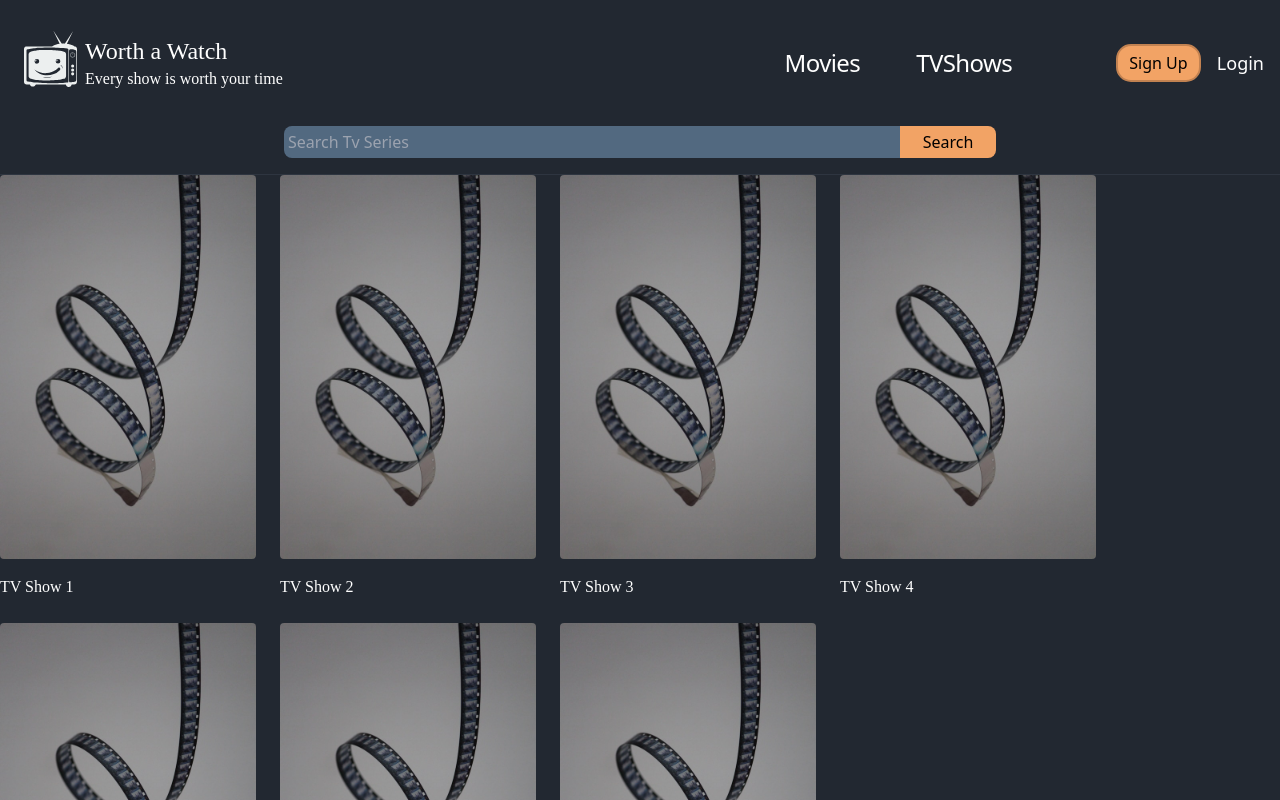
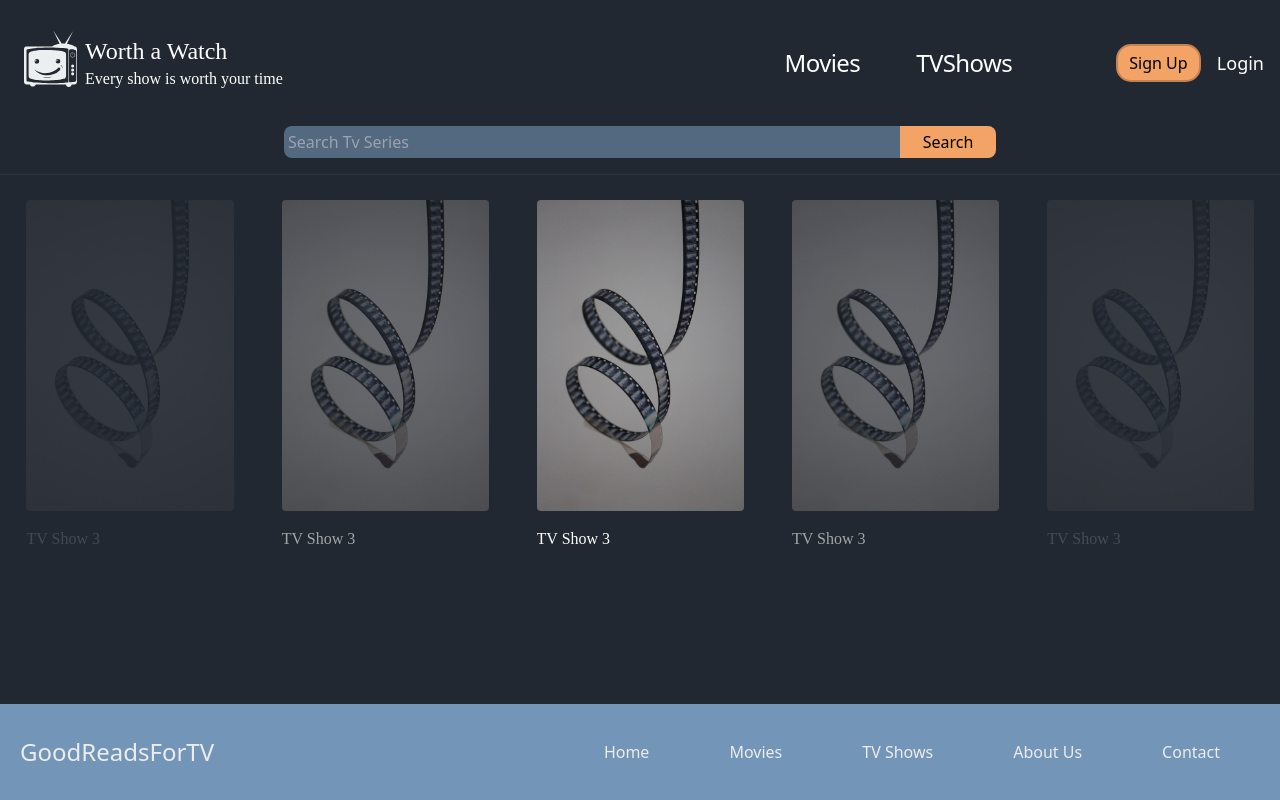
Before and after one commit to Dunder-Mifflin-Devs/GoodReadsForTV, a React (Vite) app in the folder good-reads-for-tv/: page / in a window 1280 px wide. Shown: the top 800 px of the page. Built offline with nearby package versions, Linux system fonts and the light colour scheme.

Commit message:
Create carousel and impliment into the dashboard

```diff
--- a/good-reads-for-tv/babel.config.json
+++ /dev/null
@@ -1,3 +0,0 @@
-{
-    "presets": ["@babel/preset-env"]
-  }
--- a/good-reads-for-tv/package.json
+++ b/good-reads-for-tv/package.json
@@ -13,6 +13,7 @@
   },
   "dependencies": {
     "axios": "^1.5.1",
+    "embla-carousel-react": "^8.0.0-rc14",
     "react": "^18.2.0",
     "react-dom": "^18.2.0",
     "react-icons": "^4.11.0",
--- /dev/null
+++ b/good-reads-for-tv/src/assets/javascript/imageByIndex.js
@@ -0,0 +1,12 @@
+import image1 from '../images/featurePlaceholder.jpg'
+import image2 from '../images/featurePlaceholder.jpg'
+import image3 from '../images/featurePlaceholder.jpg'
+import image4 from '../images/featurePlaceholder.jpg'
+
+// Used for Carousel
+
+export const images = [image1, image2, image3, image4]
+
+const imageByIndex = (index) => images[index % images.length]
+
+export default imageByIndex
--- /dev/null
+++ b/good-reads-for-tv/src/assets/styles/embla.css
@@ -0,0 +1,59 @@
+.embla {
+  --slide-spacing: 3rem;
+  --slide-size: 20%;
+  --slide-height: 19rem;
+  padding: 1.6rem;
+}
+.embla__viewport {
+  overflow: hidden;
+}
+.embla__container {
+  backface-visibility: hidden;
+  display: flex;
+  touch-action: pan-y;
+  margin-left: calc(var(--slide-spacing) * -1);
+}
+.embla__slide {
+  flex: 0 0 var(--slide-size);
+  min-width: 0;
+  padding-left: var(--slide-spacing);
+  position: relative;
+}
+.embla__slide__img {
+  display: block;
+  height: var(--slide-height);
+  width: 100%;
+  object-fit: cover;
+}
+.embla__slide__number {
+  width: 4.6rem;
+  height: 4.6rem;
+  z-index: 1;
+  position: absolute;
+  top: 0.6rem;
+  right: 0.6rem;
+  border-radius: 50%;
+  background-color: rgba(var(--background-site-rgb-value), 0.85);
+  line-height: 4.6rem;
+  font-weight: 900;
+  text-align: center;
+  pointer-events: none;
+}
+.embla__slide__number > span {
+  color: var(--brand-primary);
+  background-image: linear-gradient(
+    45deg,
+    var(--brand-primary),
+    var(--brand-secondary)
+  );
+  background-clip: text;
+  -webkit-background-clip: text;
+  -webkit-text-fill-color: transparent;
+  font-size: 1.6rem;
+  display: block;
+  position: absolute;
+  top: 0;
+  left: 0;
+  right: 0;
+  bottom: 0;
+}
--- /dev/null
+++ b/good-reads-for-tv/src/assets/styles/emblaCarousel.css
@@ -0,0 +1,10 @@
+.embla {
+  overflow: hidden;
+}
+.embla__container {
+  display: flex;
+}
+.embla__slide {
+  flex: 0 0 100%;
+  min-width: 0;
+}
--- /dev/null
+++ b/good-reads-for-tv/src/components/common/Carousel.jsx
@@ -0,0 +1,79 @@
+import React, {useCallback, useEffect, useState} from 'react';
+import useEmblaCarousel from 'embla-carousel-react';
+import {flushSync} from 'react-dom';
+import imageByIndex from '../../assets/javascript/imageByIndex';
+import '../../assets/styles/embla.css';
+import Feature from './Feature';
+import { NavLink } from 'react-router-dom';
+
+const TWEEN_FACTOR = 4.2;
+
+const numberWithinRange = (number, min, max) => Math.min(Math.max(number, min), max);
+
+const Carousel = props => {
+  const {slides, options} = props;
+  const [emblaRef, emblaApi] = useEmblaCarousel(options);
+  const [tweenValues, setTweenValues] = useState([]);
+
+  const onScroll = useCallback(() => {
+    if (!emblaApi) return;
+
+    const engine = emblaApi.internalEngine();
+    const scrollProgress = emblaApi.scrollProgress();
+
+    const styles = emblaApi.scrollSnapList().map((scrollSnap, index) => {
+      let diffToTarget = scrollSnap - scrollProgress;
+
+      if (engine.options.loop) {
+        engine.slideLooper.loopPoints.forEach(loopItem => {
+          const target = loopItem.target();
+          if (index === loopItem.index && target !== 0) {
+            const sign = Math.sign(target);
+            if (sign === -1) diffToTarget = scrollSnap - (1 + scrollProgress);
+            if (sign === 1) diffToTarget = scrollSnap + (1 - scrollProgress);
+          }
+        });
+      }
+      const tweenValue = 1 - Math.abs(diffToTarget * TWEEN_FACTOR);
+      return numberWithinRange(tweenValue, 0, 1);
+    });
+    setTweenValues(styles);
+  }, [emblaApi, setTweenValues]);
+
+  useEffect(() => {
+    if (!emblaApi) return;
+
+    onScroll();
+    emblaApi.on('scroll', () => {
+      flushSync(() => onScroll());
+    });
+    emblaApi.on('reInit', onScroll);
+  }, [emblaApi, onScroll]);
+
+  return (
+    <div className="embla">
+      <div className="embla__viewport" ref={emblaRef}>
+        <div className="embla__container">
+          {slides.map(index => (
+            <div
+              className="embla__slide"
+              key={index}
+              style={{
+                ...(tweenValues.length && {opacity: tweenValues[index]}),
+              }}
+            >
+              <div className="embla__slide__number">
+                <span>{index + 1}</span>
+              </div>
+              <NavLink to="/details" className="w-24">
+                <Feature poster="{{ img: '', alt: '' }}" title={'TV Show 3'} />
+              </NavLink>
+            </div>
+          ))}
+        </div>
+      </div>
+    </div>
+  );
+};
+
+export default Carousel;
--- a/good-reads-for-tv/src/components/common/Feature.jsx
+++ b/good-reads-for-tv/src/components/common/Feature.jsx
@@ -1,4 +1,4 @@
-import featurePlaceholder from './../../assets/images/featurePlaceholder.jpg';
+import featurePlaceholder from '../../assets/images/featurePlaceholder.jpg';
 import {NavLink} from 'react-router-dom';
 
 export default function Feature({poster, title}) {
--- a/good-reads-for-tv/src/pages/dashboard.jsx
+++ b/good-reads-for-tv/src/pages/dashboard.jsx
@@ -1,33 +1,16 @@
 import Feature from '../components/common/Feature';
 import { NavLink } from 'react-router-dom';
+import Carousel from '../components/common/Carousel';
+
+const OPTIONS = { loop: true }
+const SLIDE_COUNT = 10
+const SLIDES = Array.from(Array(SLIDE_COUNT).keys())
 
 const Dashboard = () => {
   return (
-    <>
-      <div className="flex flex-grow flex-row flex-wrap gap-6">
-        <NavLink to="/details" className="w-64">
-          <Feature poster="{{ img: '', alt: '' }}" title={'TV Show 1'} className=""/>
-        </NavLink>
-        <NavLink to="/details" className="w-64">
-          <Feature poster="{{ img: '', alt: '' }}" title={'TV Show 2'} />
-        </NavLink>
-        <NavLink to="/details" className="w-64">
-          <Feature poster="{{ img: '', alt: '' }}" title={'TV Show 3'} />
-        </NavLink>
-        <NavLink to="/details" className="w-64">
-          <Feature poster="{{ img: '', alt: '' }}" title={'TV Show 4'} />
-        </NavLink>
-        <NavLink to="/details" className="w-64">
-          <Feature poster="{{ img: '', alt: '' }}" title={'TV Show 5'} />
-        </NavLink>
-        <NavLink to="/details" className="w-64">
-          <Feature poster="{{ img: '', alt: '' }}" title={'TV Show 6'} />
-        </NavLink>
-        <NavLink to="/details" className="w-64">
-          <Feature poster="{{ img: '', alt: '' }}" title={'TV Show 7'} />
-        </NavLink>
-      </div>
-    </>
+    <section className="sandbox__carousel flex-grow">
+      <Carousel slides={SLIDES} options={OPTIONS} />
+    </section>
   );
 };
 
```
Also changed, not shown: 1 other file (tests, documents, lock files or other folders).
